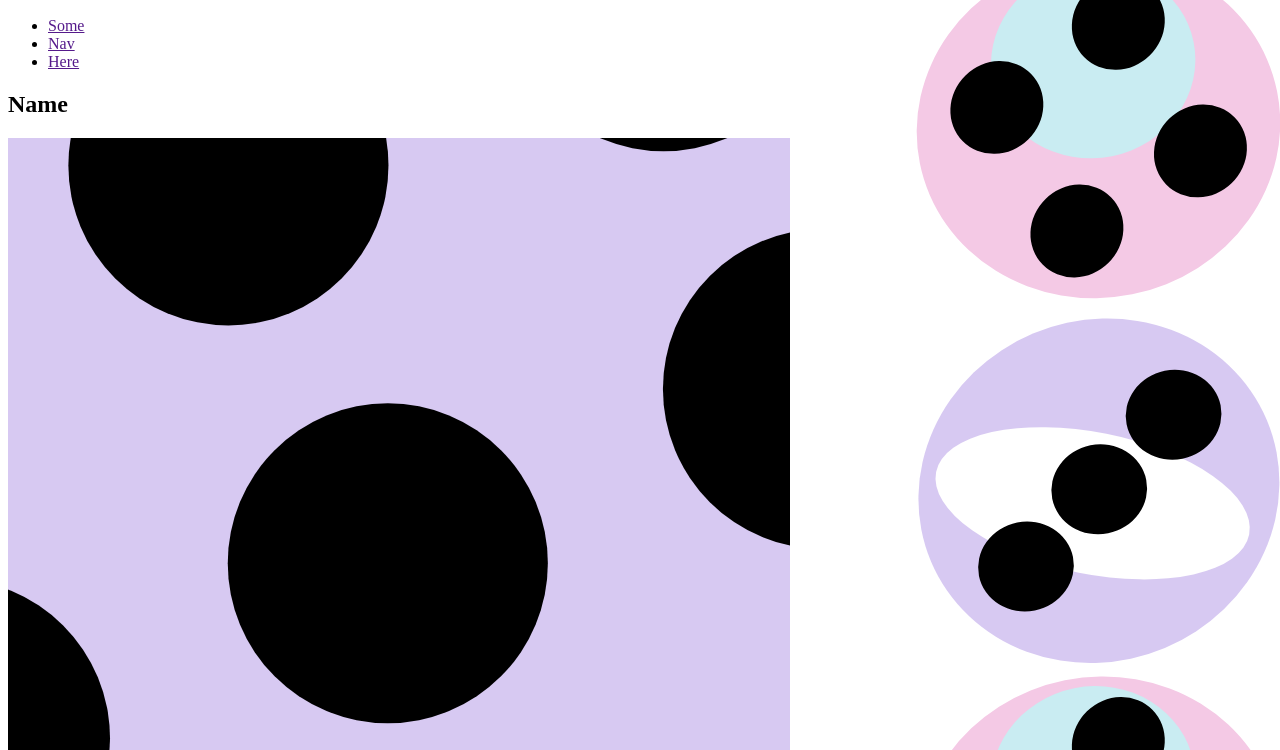
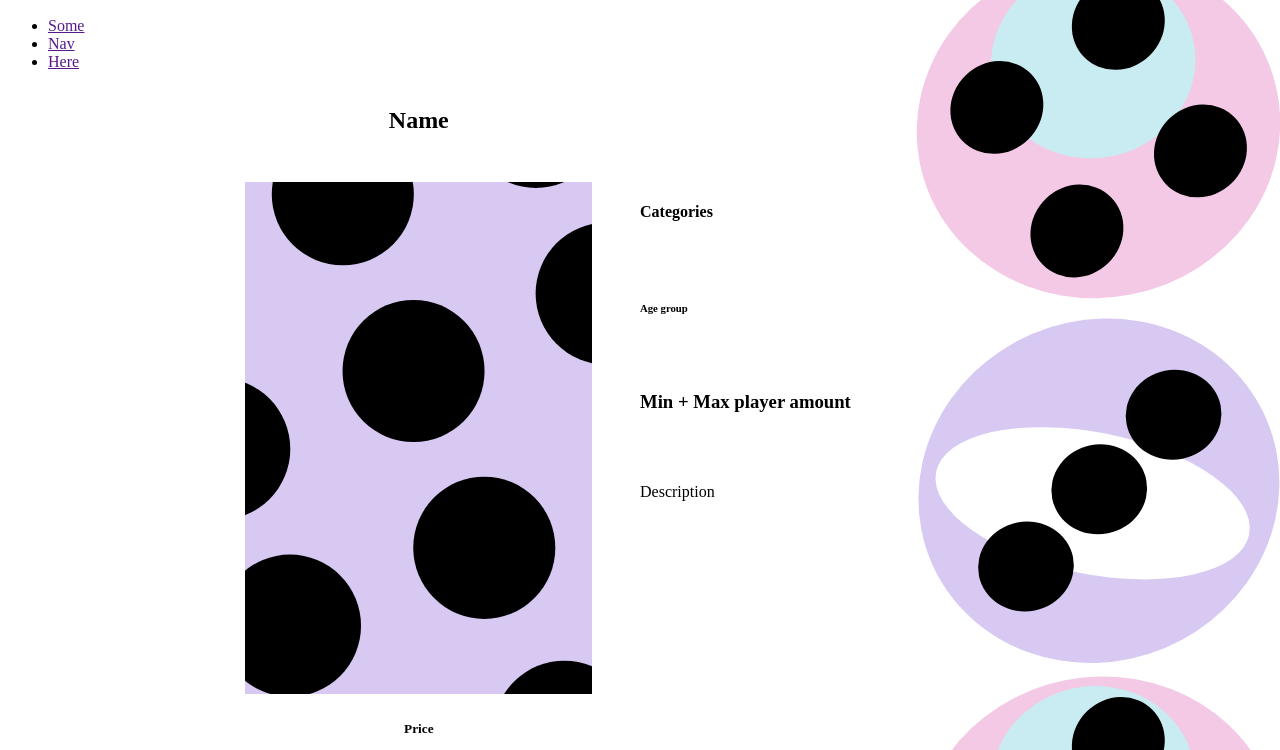
Before and after one commit to TessNJ/t7-boardgames, a plain HTML site: page productlist.html in a window 1280 px wide. Shown: the part 50-800 px from the top of the page. Drawn offline with Linux system fonts and the light colour scheme; no server answers.

Commit message:
larger-product-page-responsive

```diff
--- a/css/style.css
+++ b/css/style.css
@@ -7,15 +7,20 @@ body {
   background-image: url(../images/more-timmy-artboards-01.svg);
 }
 
-img {
-  height: 90vw;
-  align-items: center;
-  align-content: center;
-  justify-self: center;
-}
+
 
 /*Respondsive builder*/
-@media screen and (max-width: 575px) {
+@media screen and (max-width: 767.98px) {
+
+  img {
+    height: 90vw;
+    align-items: center;
+    align-content: center;
+    justify-self: center;
+    border: 30px;
+    border-color: black;
+  }
+
     .brandList ol {
       column-count: 1;
     }
@@ -42,3 +47,82 @@ h5 {
 }
 
 }
+
+@media (min-width: 768px) {
+
+  img {
+    height: 40vw;
+    align-items: center;
+    align-content: center;
+    justify-self: center;
+    grid-column-start: 2;
+    grid-column-end: 3;
+    grid-row-start: 2;
+    grid-row-end: 5;
+  }
+
+  .brandList ol {
+    column-count: 2;
+  }
+
+  section {
+    grid-template-columns: 15% 1fr 1fr 15%;
+    grid-template-rows: 13% 13% 13% 13% 13% 13% 13% 13% 13% 13%;
+    display: grid;
+
+}
+
+h2{
+  grid-column-start: 2;
+  grid-column-end: 3;
+  text-align: center;
+}
+
+h4 {
+  grid-column-start: 3;
+  grid-column-end: 4;
+  text-align: center;
+  position: relative;
+  grid-row-start: 2;
+  text-align: start;
+}
+
+h5 {
+  grid-column-start: 2;
+  grid-column-end: 3;
+  text-align: center;
+  position: relative;
+  grid-row-start: 7;
+  grid-row-end: 8;
+  margin-top: 5vw;
+}
+
+h6 {
+  grid-column-start: 3;
+  grid-column-end: 4;
+  text-align: center;
+  position: relative;
+  grid-row-start: 3;
+  text-align: start;
+}
+
+h3 {
+  grid-column-start: 3;
+  grid-column-end: 4;
+  text-align: center;
+  position: relative;
+  grid-row-start: 4;
+  text-align: start;
+}
+
+p {
+  grid-column-start: 3;
+  grid-column-end: 4;
+  text-align: center;
+  position: relative;
+  grid-row-start: 5;
+  grid-row-end: 7;
+  text-align: start;
+}
+
+}
--- a/productlist.html
+++ b/productlist.html
@@ -26,7 +26,7 @@
           <h5>Price</h5>
           <h4>Categories</h4>
           <h6>Age group</h6>
-          <p>Min + Max player amount</p>
+          <h3>Min + Max player amount</h3>
           <p>Description</p>
 
       </section>
```
Also changed, not shown: images/textures-05.svg (added).
